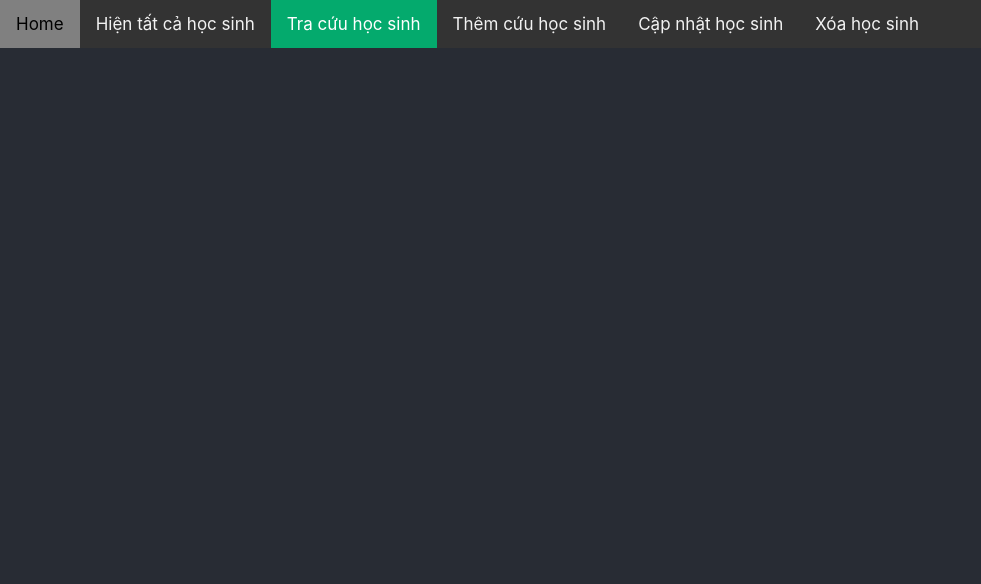
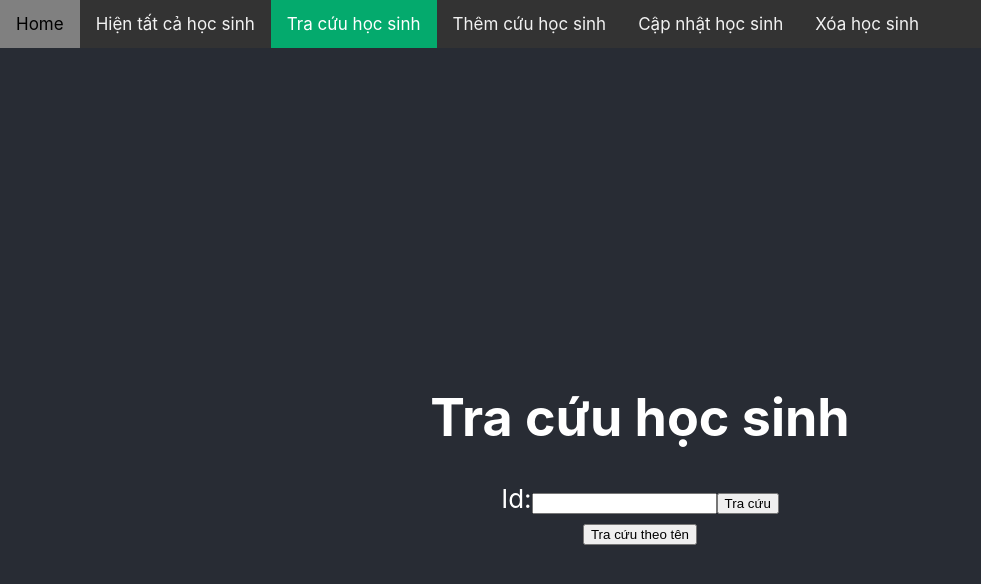
Before and after one commit to kienpro307/react-basic-students, a React (Create React App) app: page /search in a window 1280 px wide. Shown: the top 584 px of the page, without its empty margins (0-981 px from the left). Built offline with nearby package versions, Linux system fonts and the light colour scheme.

Commit message:
19/4 v1.1

```diff
--- a/src/views/App.js
+++ b/src/views/App.js
@@ -24,7 +24,7 @@ function App() {
             <Route path="/add" element={<Add />} />
             <Route path="/delete" element={<Delete />} />
             <Route path="/update" element={<Update />} />
-            <Route path="/search/:id" element={<Search />} />
+            <Route path="/search/" element={<Search />} />
           </Routes>
         </header>
       </div>
--- a/src/views/Function/Search.js
+++ b/src/views/Function/Search.js
@@ -1,24 +1,73 @@
 import React from "react";
 import axios from "axios";
+import "./ShowAll.scss";
 
 class Search extends React.Component {
   state = {
+    byId: false,
     students: [],
   };
-  async componentDidMount() {
-    let res = await axios.get(
-      "http://localhost:8080/api/v1/Students/find/"
-    );
-    this.setState({
-      students: res.data,
-    });
-  }
+
+  handleSearch = () => {
+    this.setState({ byId: !this.state.byId });
+  };
+
+  // async componentDidMount() {
+  //   let res = await axios.get("http://localhost:8080/api/v1/Students/find/");
+  //   console.log(">>> Check res", res.data);
+  //   this.setState({
+  //     listStudents: res && res.data ? res.data : [],
+  //   });
+  // }
 
   render() {
-    let { student } = this.state;
+    // let {  } = this.state;
+    let { byID, listStudents } = this.state;
     return (
       <>
-        <div></div>
+        <div className="search-title">
+          <h1>Tra cứu học sinh</h1>
+          {this.state.byID === false ? (
+            <>
+              <div className="search-by-name">
+                <label>Name:</label>
+                <input type="text" id="fname" name="fname" />
+                <button>Tra cứu</button>
+              </div>
+              <div>
+                <button onclick={() => this.handleSearch()}>
+                  Tra cứu theo Id
+                </button>
+              </div>
+            </>
+          ) : (
+            <>
+              <div className="search-by-id">
+                <label>Id:</label>
+                <input type="text" id="fname" name="fname" />
+                <button>Tra cứu</button>
+              </div>
+              <div>
+                <button onclick={() => this.handleSearch()}>
+                  Tra cứu theo tên
+                </button>
+              </div>
+            </>
+          )}
+
+          <div>
+            {listStudents &&
+              listStudents.length > 0 &&
+              listStudents.map((item, index) => {
+                return (
+                  <div className="child" key={item.id}>
+                    {index + 1} - {item.name} - {item.dateYear} -{" "}
+                    {item.address != null ? item.address : "Chưa cập nhật"}
+                  </div>
+                );
+              })}
+          </div>
+        </div>
       </>
     );
   }
```
